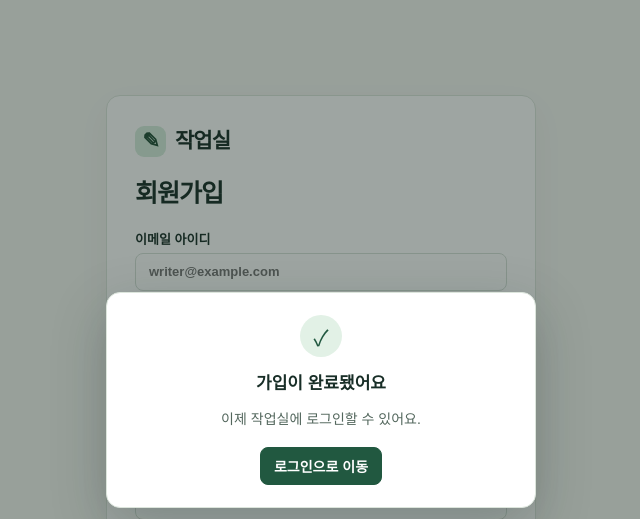
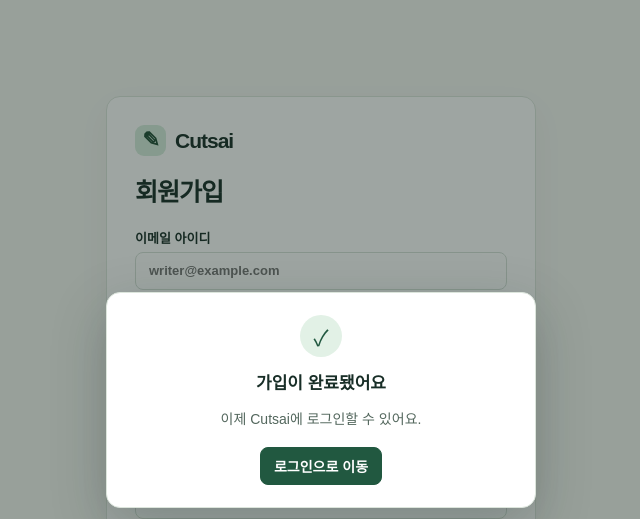
Before and after one commit to siiiha/Cutsai, a React (Vite) app in the folder front/: page /signup in a window 1280 px wide. Both pictures are taken after a click on the button "가입하기". Shown: the top 519 px of the page, without its empty margins (319-959 px from the left). Built offline with nearby package versions, Linux system fonts and the light colour scheme.

Commit message:
fix: 사이트 네이밍 수정

```diff
--- a/front/index.html
+++ b/front/index.html
@@ -1,5 +1,5 @@
 <!doctype html>
 <html lang="ko">
-<head><meta charset="UTF-8"><meta name="viewport" content="width=device-width, initial-scale=1"><title>작업실</title></head>
+<head><meta charset="UTF-8"><meta name="viewport" content="width=device-width, initial-scale=1"><title>Cutsai · 웹툰 창작 도구</title></head>
 <body><div id="root"></div><script type="module" src="/src/main.jsx"></script></body>
 </html>
--- a/front/src/components/WorkLayout.jsx
+++ b/front/src/components/WorkLayout.jsx
@@ -15,7 +15,7 @@ export default function WorkLayout() {
       <aside className="side">
         <div className="brand">
           <span className="mark">✎</span>
-          작업실
+          Cutsai
         </div>
         <nav>
           {navigation.map(({ to, icon, label }) => (
--- a/front/src/main.jsx
+++ b/front/src/main.jsx
@@ -45,7 +45,7 @@ const transitions = {
 function ScreenApp({ screen }) {
   const navigate = useNavigate();
   const { Component, label } = screen;
-  useEffect(() => { document.title = "작업실 · " + label; }, [label]);
+  useEffect(() => { document.title = "Cutsai · " + label; }, [label]);
 
   function go(next) {
     const target = screens[next - 1];
--- a/front/src/pages/NotFound.jsx
+++ b/front/src/pages/NotFound.jsx
@@ -3,7 +3,7 @@ import { Link } from "react-router-dom";
 
 export default function NotFound() {
   useEffect(() => {
-    document.title = "페이지를 찾을 수 없습니다 · 작업실";
+    document.title = "페이지를 찾을 수 없습니다 · Cutsai";
   }, []);
 
   return (
--- a/front/src/screens/01-Landing.jsx
+++ b/front/src/screens/01-Landing.jsx
@@ -4,7 +4,7 @@ export default function Landing() {
       <div className={"row public spread"}>
         <div className={"brand"}>
           <span className={"mark"}>{"✎"}</span>
-          {"작업실"}
+          {"Cutsai"}
         </div>
         <div className={"row "}>
           <button className={""}>{"로그인"}</button>
--- a/front/src/screens/02-Signup.jsx
+++ b/front/src/screens/02-Signup.jsx
@@ -7,7 +7,7 @@ export default function Signup() {
         <div className={"card "}>
           <div className={"brand"}>
             <span className={"mark"}>{"✎"}</span>
-            {"작업실"}
+            {"Cutsai"}
           </div>
           <h1>{"회원가입"}</h1>
           <div className={"form"}>
--- a/front/src/screens/03-SignupComplete.jsx
+++ b/front/src/screens/03-SignupComplete.jsx
@@ -5,7 +5,7 @@ export default function SignupComplete() {
         <div className={"card "}>
           <div className={"brand"}>
             <span className={"mark"}>{"✎"}</span>
-            {"작업실"}
+            {"Cutsai"}
           </div>
           <h1>{"회원가입"}</h1>
           <div className={"form"}>
@@ -41,7 +41,7 @@ export default function SignupComplete() {
         <div className={"card modal success"}>
           <div className={"check"}>{"✓"}</div>
           <h2>{"가입이 완료됐어요"}</h2>
-          <p>{"이제 작업실에 로그인할 수 있어요."}</p>
+          <p>{"이제 Cutsai에 로그인할 수 있어요."}</p>
           <br />
           <button className={"primary"}>{"로그인으로 이동"}</button>
         </div>
--- a/front/src/screens/04-Login.jsx
+++ b/front/src/screens/04-Login.jsx
@@ -7,7 +7,7 @@ export default function Login() {
         <div className={"card "}>
           <div className={"brand"}>
             <span className={"mark"}>{"✎"}</span>
-            {"작업실"}
+            {"Cutsai"}
           </div>
           <h1>{"로그인"}</h1>
           <div className={"form"}>
--- a/front/src/screens/06-PasswordReset.jsx
+++ b/front/src/screens/06-PasswordReset.jsx
@@ -7,7 +7,7 @@ export default function PasswordReset() {
         <div className={"card "}>
           <div className={"brand"}>
             <span className={"mark"}>{"✎"}</span>
-            {"작업실"}
+            {"Cutsai"}
           </div>
           <h1>{"비밀번호 재설정"}</h1>
           <div className={"form"}>
--- a/front/src/screens/07-PasswordChanged.jsx
+++ b/front/src/screens/07-PasswordChanged.jsx
@@ -5,7 +5,7 @@ export default function PasswordChanged() {
         <div className={"card "}>
           <div className={"brand"}>
             <span className={"mark"}>{"✎"}</span>
-            {"작업실"}
+            {"Cutsai"}
           </div>
           <h1>{"비밀번호 재설정"}</h1>
           <div className={"form"}>
```
Also changed, not shown: 1 other file (tests, documents, lock files or other folders).
